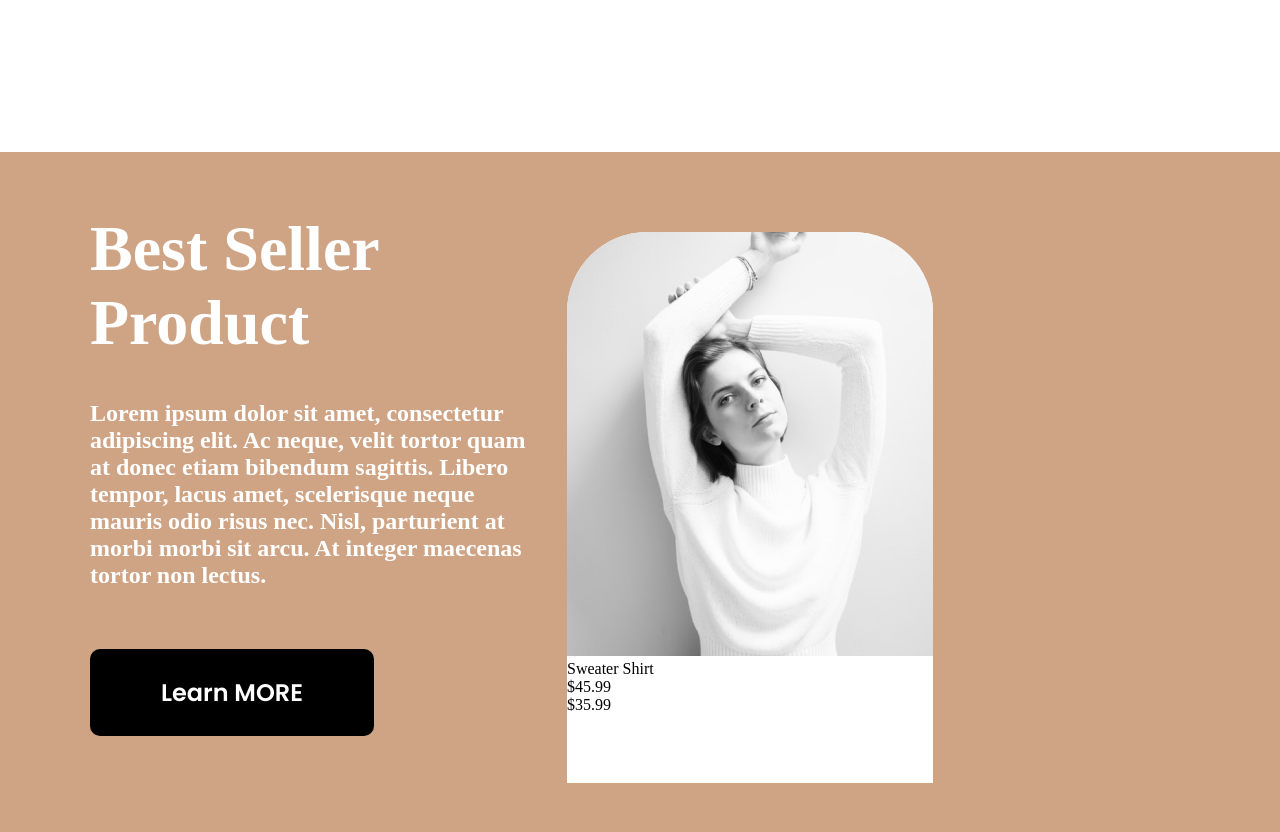
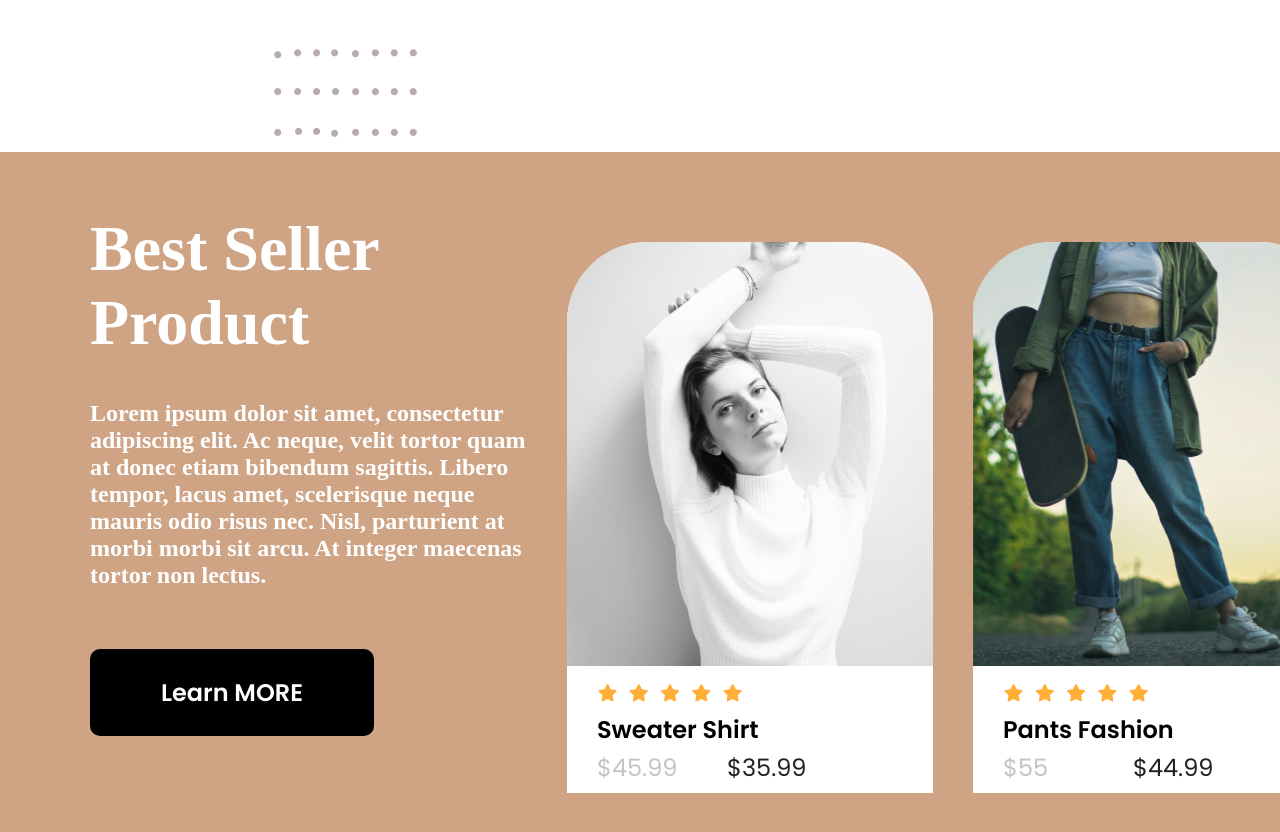
Before and after one commit to shakirhussaindev/fdr2503-fresh, a plain HTML site: page index.html in a window 1280 px wide. Shown: the part 3221-4053 px from the top of the page. Drawn offline with Linux system fonts and the light colour scheme; a web font is replaced by a local one.

Commit message:
complete

```diff
--- a/index.html
+++ b/index.html
@@ -7,6 +7,7 @@
   <link href="https://fonts.googleapis.com/css2?family=Poppins:ital,wght@0,100;0,200;0,300;0,400;0,500;0,600;0,700;0,800;0,900;1,100;1,200;1,300;1,400;1,500;1,600;1,700;1,800;1,900&display=swap" rel="stylesheet">
   <link href="https://fonts.googleapis.com/css2?family=Frank+Ruhl+Libre:wght@300..900&display=swap" rel="stylesheet">
   <link href="https://fonts.googleapis.com/css2?family=Podkova:wght@400..800&display=swap" rel="stylesheet">
+  <link rel="stylesheet" href="https://cdnjs.cloudflare.com/ajax/libs/font-awesome/7.0.0/css/all.min.css"/>
   <link rel="stylesheet" href="style.css">
 
 </head>
@@ -69,6 +70,7 @@
  ================================================= -->
 
 <Section class="Collection">
+  <img class="or" src="./img/orange.png" alt="">
   <div class="container">
     <h2>New Collection</h2>
     <div class="box">
@@ -143,6 +145,7 @@
  ================================================= -->
 
  <section class="Product">
+  <img class="dot" src="./img/dots-group.png" alt="">
   <div class="container">
     <div class="box">
       <div class="one">
@@ -153,9 +156,27 @@
       <div class="two">
         <img src="./img/product-img1.png" alt="">
         <div class="two1">
-          <p>Sweater Shirt</p>
-          <p>$45.99</p>
-          <p>$35.99</p>
+          <div class="star"><i class="fa-solid fa-star"></i>
+          <i class="fa-solid fa-star"></i>
+          <i class="fa-solid fa-star"></i>
+          <i class="fa-solid fa-star"></i>
+          <i class="fa-solid fa-star"></i></div>
+          <p class="p1">Sweater Shirt</p>
+          <p class="p2">$45.99</p>
+          <p class="p3">$35.99</p>
+        </div>
+      </div>
+      <div class="two">
+        <img src="./img/product-img2.png" alt="">
+        <div class="two1">
+          <div class="star"><i class="fa-solid fa-star"></i>
+          <i class="fa-solid fa-star"></i>
+          <i class="fa-solid fa-star"></i>
+          <i class="fa-solid fa-star"></i>
+          <i class="fa-solid fa-star"></i></div>
+          <p class="p1">Pants Fashion</p>
+          <p class="p2">$55</p>
+          <p class="p3">$44.99</p>
         </div>
       </div>
     </div>
--- a/style.css
+++ b/style.css
@@ -215,6 +215,11 @@ nav .box{
     left: 18px;
   }
 
+  .Collection .or{
+    position: absolute;
+    top: 60%;
+    left: 90%;
+  }
 
     /* ===================================
           Collection part css end
@@ -353,15 +358,23 @@ nav .box{
 
 
    /* ===================================
-          Product part css end
+          Product part css start
    ====================================== */
 
    .Product{
     width: 100%;
     height: 828px;
     background-color: #CFA485;
+    position: relative;
 
    }
+
+   .Product .dot {
+    position: absolute;
+    top: -18%;
+    left: 20%;
+    z-index: -1;
+}
 
    .Product .one{
     margin-top: 60px;
@@ -409,7 +422,7 @@ nav .box{
    }
 
    .Product .two{
-    margin-top: 80px;
+    margin-top: 90px;
     margin-left: 40px;
     background-color: white;
     width: 366px;
@@ -428,10 +441,81 @@ nav .box{
   .Product .two1{
     width: 366px;
     height: 127px;
+    position: relative;
   }
-  .Product .two1 p:first-child{
+
+  .Product .two1 .star{
+    font-size: 17px;
+    color: #FFAF37;
+    display: flex;
+    column-gap: 10px;
+    position: absolute;
+    top: 15px;
+    left: 30px;
+  }
+
+  .Product .two:hover .star{
+    color: #ffd04e;
 
   }
+
+  .Product .two1 .p1{
+    font-size: 24px;
+    font-weight: 600;
+    font-family: "Poppins", sans-serif;
+    position: absolute;
+    top: 42px;
+    left: 30px;
+
+  }
+  .Product .two1 .p2{
+    font-size: 24px;
+    font-weight: 400;
+    font-family: "Poppins", sans-serif;
+    color: #C4C4C4;
+    position: absolute;
+    top: 80px;
+    left: 30px;
+
+  }
+
+  .Product .two1 .p2::after{
+    width: 0%;
+    height: 1px;
+    background-color: transparent;
+    position: absolute;
+    top: 50%;
+    left: 0%;
+    content: "";
+    transition: .4s;
+  }
+  .Product .two:hover .p2::after{
+    width: 100%;
+    background-color: #a5a5a5;
+  }
+
+  .Product .two1 .p3{
+    font-size: 24px;
+    font-weight: 400;
+    font-family: "Poppins", sans-serif;
+    color: #222222;
+    position: absolute;
+    top: 80px;
+    left: 160px;
+
+  }
+  .Product .two:hover .p3{
+    font-size: 26px;
+    font-weight: 500;
+    color: #000000;
+  }
+
+  .Product .two:nth-child(3) img{
+    width: 368px;
+    margin-left: -2px;
+  }
+
+
    /* ===================================
           Product part css end
    ====================================== */
```
Also changed, not shown: img/dots-group.png (added), img/product-img2.png (added).
